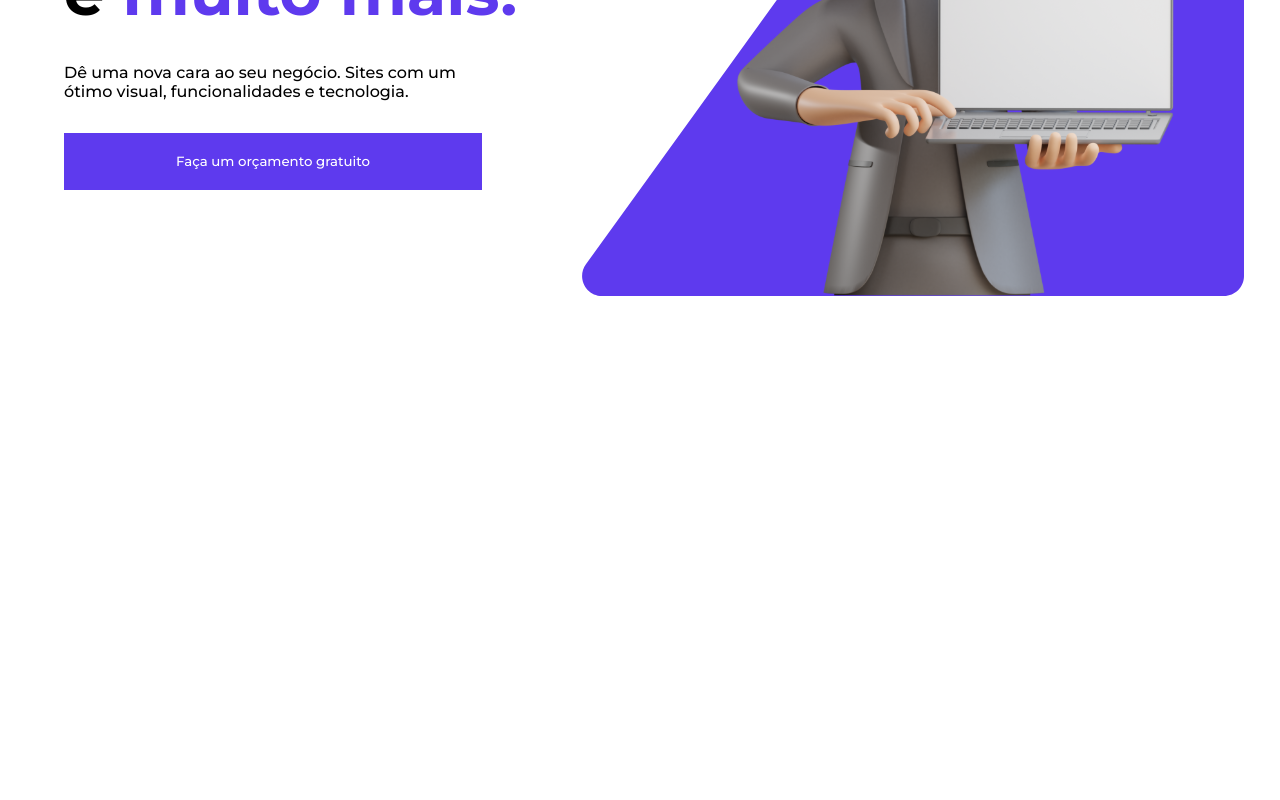
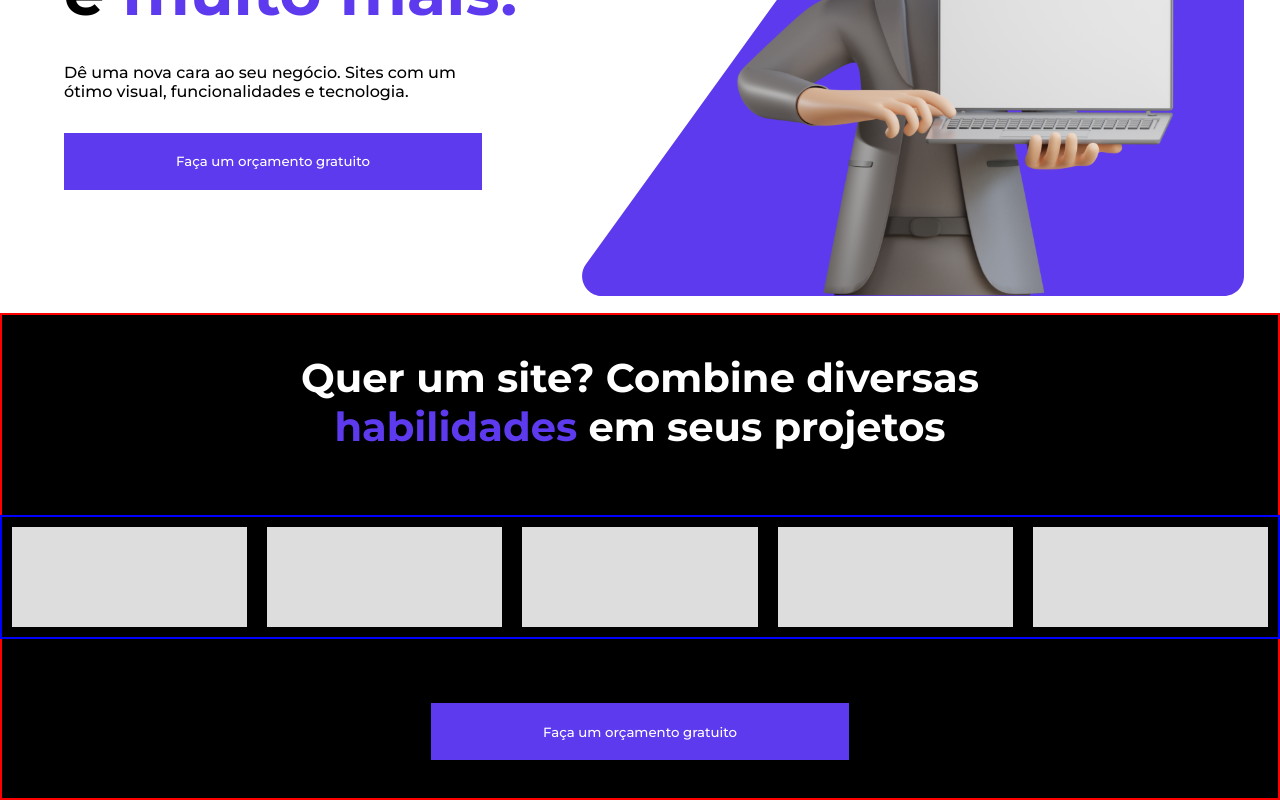
Before and after one commit to thainarapenha/portfolio, a React (Vite) app: page / in a window 1280 px wide. Shown: the part 397-1197 px from the top of the page. Before the commit the page ends 800 px from the top, so only its background shows below. Built offline with nearby package versions, Linux system fonts and the light colour scheme.

Commit message:
feat: adicionando rascunho do component Habilidades

```diff
--- a/src/App.tsx
+++ b/src/App.tsx
@@ -1,12 +1,14 @@
 import './App.css'
 import { Header } from './components/Header/Header'
 import { Banner } from './components/Banner/Banner'
+import { Habilidades } from './components/Habilidades/Habilidades'
 
 function App() {
   return (
     <div className="App">
       <Header/>
       <Banner/>
+      <Habilidades/>
     </div>
   )
 }
--- a/src/components/Banner/Banner.tsx
+++ b/src/components/Banner/Banner.tsx
@@ -6,7 +6,7 @@ export const Banner: React.FC = () => {
     <section className="sectionBanner">
       <div className="banner">
         <div className="divText">
-          <h1>Construção digital do seu site, portfólio e <a style={{color: "#5E3AEE"}}>muito mais!</a></h1>
+          <h1>Construção digital do seu site, portfólio e <span>muito mais!</span></h1>
           <p>Dê uma nova cara ao seu negócio. Sites com um ótimo visual, funcionalidades e tecnologia.</p>
           <button>Faça um orçamento gratuito</button>
         </div>
--- /dev/null
+++ b/src/components/Habilidades/Habilidades.tsx
@@ -0,0 +1,25 @@
+export const Habilidades: React.FC = () => {
+  return (
+    <section className="containerHabilidades">
+
+      <h2>Quer um site? Combine diversas <span>habilidades</span> em seus projetos</h2>
+      <div className="containerCards">
+        {/* <div className="elementosHabilidade"> */}
+          <div className="cardsHabilidades"></div>
+          <div className="cardsHabilidades"></div>
+          <div className="cardsHabilidades"></div>
+          <div className="cardsHabilidades"></div>
+          <div className="cardsHabilidades"></div>
+        {/* </div> */}
+
+
+        {/* <div className="cardsHabilidades">
+          <h3>Criação de sites</h3>
+          <p>Ainda não tem um site?? O que acha de criarmos o site da sua empresa,
+            seu portfólio de trabalho ou até mesmo seu blog?</p>
+        </div> */}
+      </div>
+      <button>Faça um orçamento gratuito</button>
+    </section>
+  );
+}
--- a/src/styles/global.scss
+++ b/src/styles/global.scss
@@ -69,6 +69,10 @@ nav ul li {
     margin: 32px 0;
   }
 
+  span {
+    color: var(--lilas);
+  }
+
   button {
     width: 418px;
     height: 57px;
@@ -83,3 +87,75 @@ nav ul li {
   left: 44%;
   position: absolute;
 }
+
+.containerHabilidades {
+  display: flex;
+  align-items: center;
+  flex-direction: column;
+  background-color: var(--black);
+  border: 2px solid red;
+
+  h2 {
+    width: 747px;
+    height: 98px;
+    font-size: 40px;
+    font-weight: 700;
+    text-align: center;
+    margin-top: 3%;
+    color: var(--white);
+  }
+
+  span {
+    color: var(--lilas);
+  }
+
+  button {
+    width: 418px;
+    height: 57px;
+    margin-bottom: 3%;
+    color: var(--white);
+    background-color: var(--lilas);
+  }
+}
+
+.containerCards { //items
+  display: flex;
+
+  width: 100%;
+  overflow: hidden;
+
+  margin: 5% 0;
+  border: 2px solid blue;
+}
+
+
+.cardsHabilidades {
+  width: 300px;
+  height: 100px;
+  background-color: #ddd;
+  margin: 10px;
+}
+
+
+//NÃO É PRA APAGAR ISSO
+// .containerCards .cardsHabilidades {
+//   width: 300px;
+//   height: 300px;
+//   margin: 0 2%;
+
+//   justify-content: center;
+//   flex-direction: column;
+//   border-radius: 20px;
+//   background: #28272C;
+
+//   h3 {
+//     color: var(--white);
+//     margin: 20px 25px 0 25px;
+//   }
+
+//   p {
+//     font-size: 14px;
+//     margin: 50px 25px;
+//     color: var(--white);
+//   }
+// }
```
